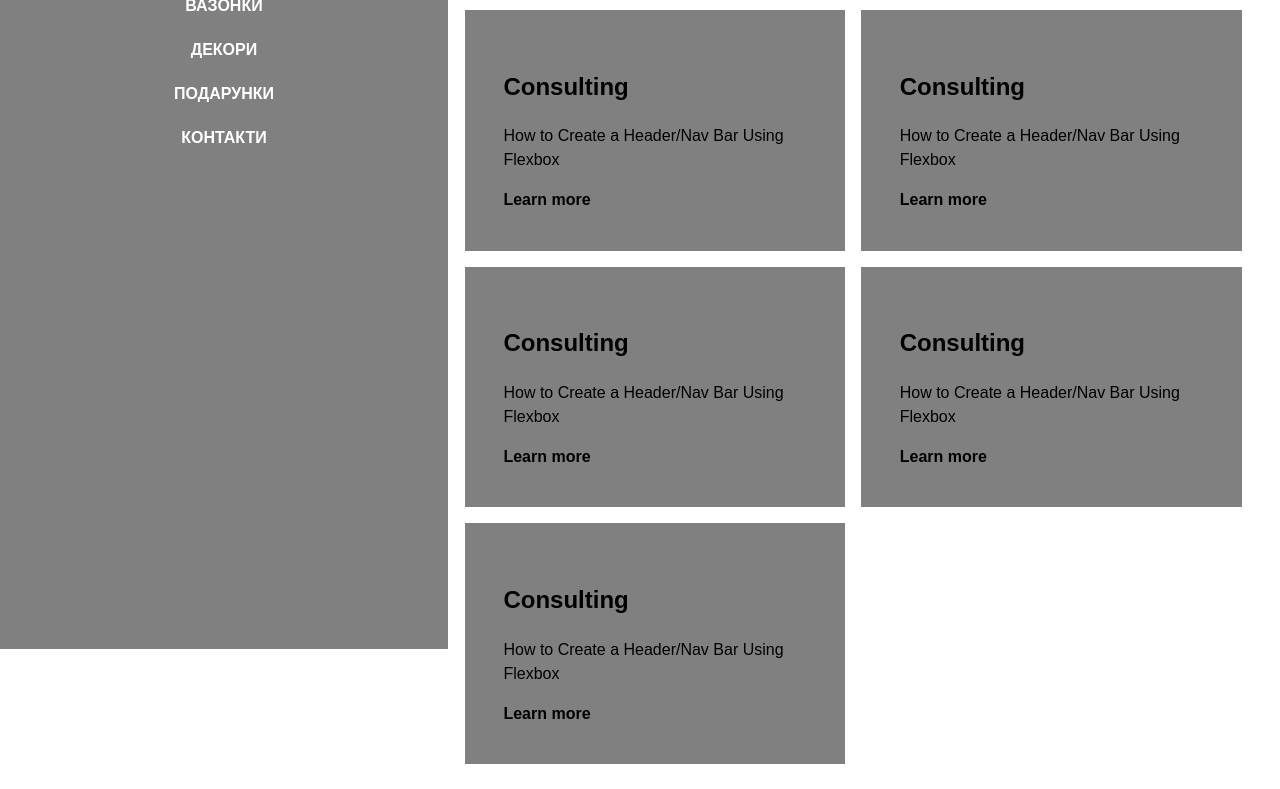
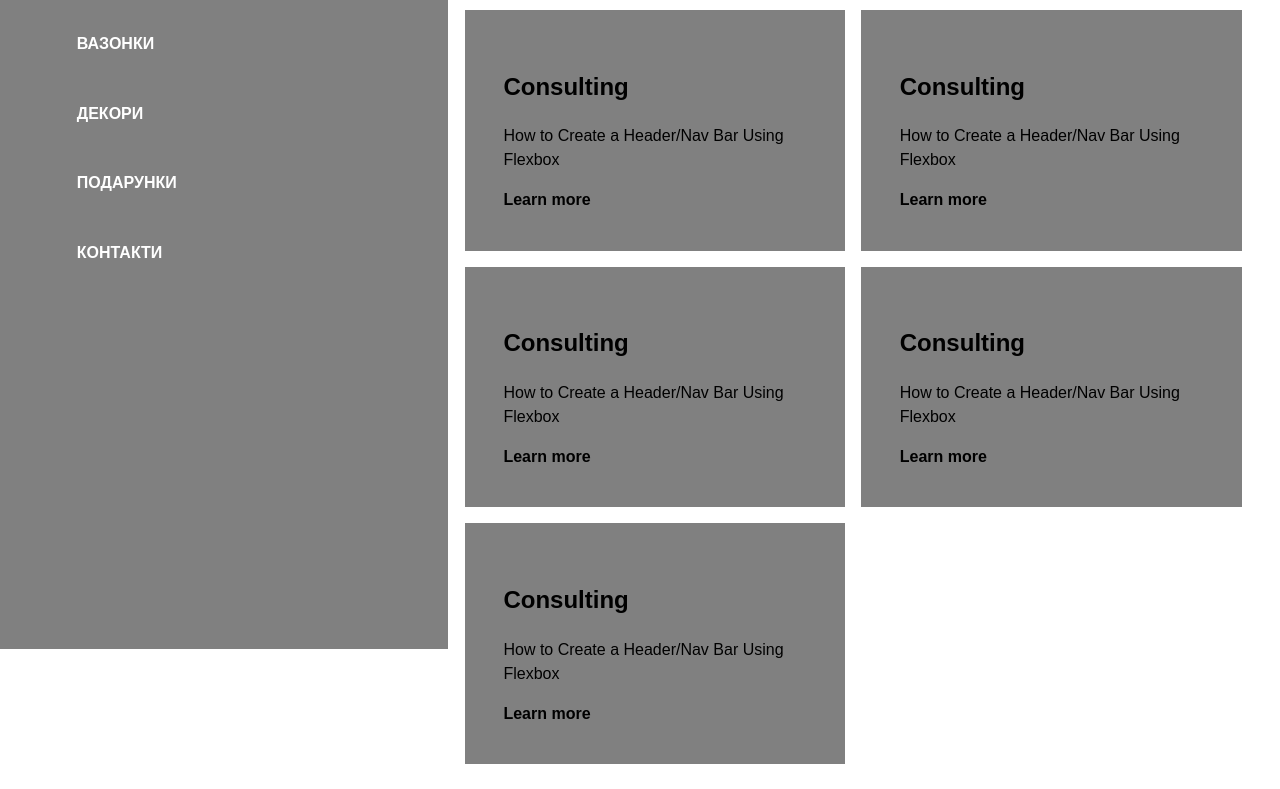
Before and after one commit to NRokicka/portfolio, a plain HTML site: page index.html in a window 1280 px wide. Shown: the part 279-1068 px from the top of the page. Drawn offline with Linux system fonts and the light colour scheme.

Commit message:
add file

```diff
--- a/css/style.css
+++ b/css/style.css
@@ -45,4 +45,6 @@ nav ul {
 }
 nav li {
     flex: 1;
+    text-align-last: left;
+    padding: 1vw;
 }
--- a/css/style_layout.css
+++ b/css/style_layout.css
@@ -50,9 +50,12 @@ article {
 }
  nav ul {
         flex-wrap: wrap;
+
     }
     nav li {
         flex-basis: 100%;
+
+
 
     }
     nav a {
```
